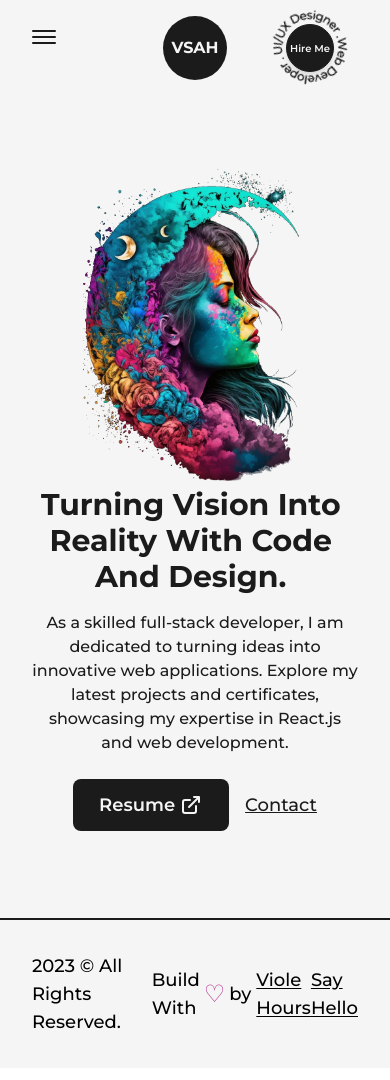
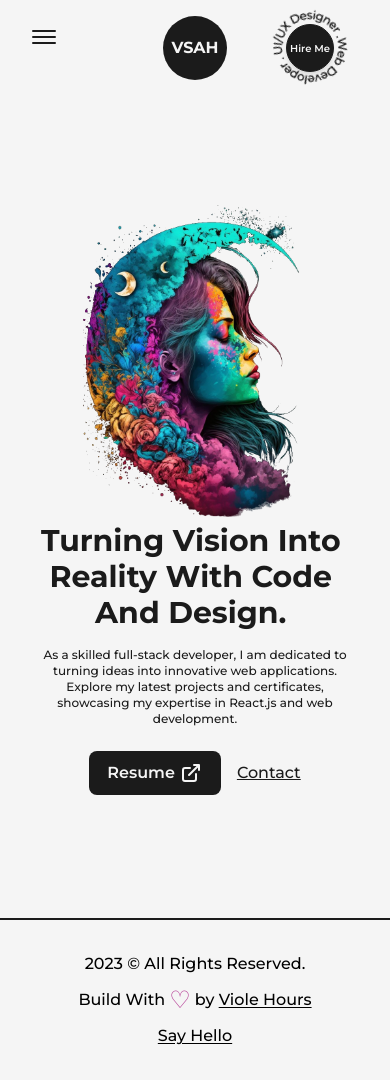
Before and after one commit to VioleHours/My-portfolio, a Next.js app: page / in a window 390 px wide. Built offline with nearby package versions, Linux system fonts and the light colour scheme.

Commit message:
todo el home está resposive

```diff
--- a/src/components/Footer.js
+++ b/src/components/Footer.js
@@ -6,12 +6,12 @@ const Footer = () => {
   return (
     <footer
       className="w-full border-t-2 border-solid border-dark
-    font-medium text-lg dark:text-light dark:border-light
+    font-medium text-lg dark:text-light dark:border-light sm:text-base
     "
     >
-      <Layout className="py-8 flex items-center justify-between">
+      <Layout className="py-8 flex items-center justify-between lg:flex-col lg:py-6">
         <span>{new Date().getFullYear()} &copy; All Rights Reserved.</span>
-        <div className="flex items-center">
+        <div className="flex items-center lg:py-2">
           Build With <span className="text-primary dark:text-primaryDark text-2xl px-1">&#9825;</span>
           by&nbsp;
           <Link
--- a/src/pages/index.js
+++ b/src/pages/index.js
@@ -34,7 +34,7 @@ const Home = () => {
                 className="!text-6xl !text-left
                 xl:!text-5xl lg:!text-center lg:!text-6xl md:!text-5xl sm:!text-3xl
                 "/>
-              <p className="my-4 text-base font-medium">
+              <p className="my-4 text-base font-medium md:text-sm sm:text-xs">
                 As a skilled full-stack developer, I am dedicated to turning
                 ideas into innovative web applications. Explore my latest
                 projects and certificates, showcasing my expertise in React.js and
@@ -49,7 +49,7 @@ const Home = () => {
                 border-2 border-solid border-transparent hover:border-dark
 
                 dark:bg-light dark:text-dark hover:dark:bg-dark hover:dark:text-light
-                hover:dark:border-light
+                hover:dark:border-light md:p-2 md:px-4 md:text-base
                 "
                   download={true}
                 >
@@ -59,7 +59,7 @@ const Home = () => {
                 <Link
                   href="mailto:violehours@gmail.com"
                   target={"_blank"}
-                  className="ml-4 text-lg font-medium capitalize text-dark underline dark:text-light"
+                  className="ml-4 text-lg font-medium capitalize text-dark underline dark:text-light md:text-base"
                 >
                   Contact
                 </Link>
```
